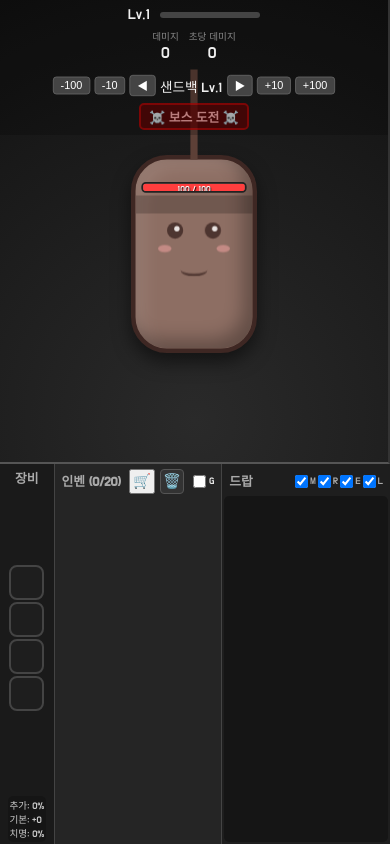
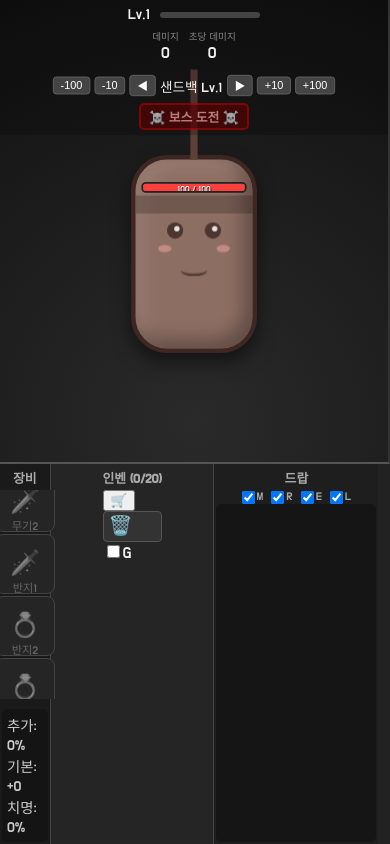
Before and after one commit to coreorders/sandbag-puncher, a plain HTML site: page index.html in a window 390 px wide. Drawn offline with Linux system fonts and the light colour scheme.

Commit message:
Add files via upload

```diff
--- a/style.css
+++ b/style.css
@@ -1057,72 +1057,65 @@ h1 {
 
     /* COL 1: EQUIP (Fixed Width) */
     #col-equip {
-        flex: 0 0 14%;
-        /* Fixed width */
+        flex: 0 0 13%;
+        /* Reduced further */
         background: #1a1a1a;
         min-width: 0;
     }
 
     #equipment-slots {
         flex-direction: column;
-        /* Stack vertically */
         gap: 2px;
         overflow-y: auto;
         height: 100%;
     }
 
     #equipment-slots .slot {
-        width: 35px;
-        height: 35px;
-        /* Small icons */
+        width: 100%;
+        aspect-ratio: 1/1;
+        background: #252525;
+        border: 1px solid #444;
+        position: relative;
+        /* For silhouette */
     }
 
-    .slot-label {
-        display: none;
+    /* Silhouette for Empty Slots (High Contrast) */
+    .slot[data-key^="weapon"] .slot-content:empty::before {
+        content: '🗡️';
+        position: absolute;
+        top: 50%;
+        left: 50%;
+        transform: translate(-50%, -50%);
+        font-size: 1.5rem;
+        opacity: 0.5;
+        pointer-events: none;
+        filter: grayscale(100%);
     }
 
-    /* Hide labels to save space */
-    #stats-summary {
-        font-size: 0.6rem;
-        padding: 2px;
+    .slot[data-key^="ring"] .slot-content:empty::before {
+        content: '💍';
+        position: absolute;
+        top: 50%;
+        left: 50%;
+        transform: translate(-50%, -50%);
+        font-size: 1.5rem;
+        opacity: 0.5;
+        pointer-events: none;
+        filter: grayscale(100%);
     }
 
     /* COL 2: INVENTORY (Fixed Width) */
     #col-inv {
-        flex: 0 0 43%;
-        /* Fixed width */
+        flex: 0 0 42%;
+        /* Reduced further */
         background: #252525;
         display: flex;
         flex-direction: column;
         min-width: 0;
+        border-right: 1px solid #444;
     }
 
-    .col-header {
-        display: flex;
-        justify-content: space-between;
-        width: 100%;
-        align-items: center;
-        padding: 0 5px;
-        flex-shrink: 0;
-        height: 30px;
-    }
-
-    .inv-controls {
-        display: flex;
-        gap: 5px;
-    }
-
-    #btn-open-shop,
-    #trash-can {
-        font-size: 0.9rem;
-        padding: 2px;
-    }
-
-    .gold-mode {
-        font-size: 0.6rem;
-        display: flex;
-        align-items: center;
-    }
+    /* ... (headers unchanged) ... */
 
     #inventory-grid {
         display: grid;
@@ -1130,43 +1123,30 @@ h1 {
         grid-template-rows: repeat(5, 1fr);
         width: 100%;
         flex-grow: 1;
-        /* Fill remaining height */
         gap: 2px;
         padding: 2px;
         overflow: hidden;
     }
 
-    #inventory-grid .slot {
+    /* Shared Slot Styles for Inventory AND Drops */
+    #inventory-grid .slot,
+    #ground-items .slot {
         width: 100%;
         height: 100%;
         background: #333;
-        /* Visual Grid Background */
+        /* Grid Background */
         border: 1px solid #444;
-        /* Visual Grid Border */
+        /* Grid Border */
         display: flex;
         justify-content: center;
         align-items: center;
         overflow: hidden;
     }
 
-    .item {
-        font-size: 1.5rem;
-        /* Fixed icon size */
-        width: 100%;
-        height: 100%;
-        display: flex;
-        justify-content: center;
-        align-items: center;
-        touch-action: none;
-        /* KEY FIX: Diesables browser scroll on items */
-        user-select: none;
-        -webkit-user-select: none;
-    }
-
     /* COL 3: DROPS (Fixed Width) */
     #col-drops {
-        flex: 0 0 43%;
-        /* Fixed width */
+        flex: 0 0 42%;
+        /* Reduced further */
         background: #1e1e1e;
         border-right: none;
         display: flex;
@@ -1174,23 +1154,32 @@ h1 {
         min-width: 0;
     }
 
-    #loot-filter {
-        flex-wrap: wrap;
-        justify-content: center;
-        gap: 2px;
-        flex-shrink: 0;
-        height: 30px;
-        align-items: center;
-        display: flex;
-    }
-
-    #loot-filter label {
-        font-size: 0.6rem;
-    }
+    /* ... (filters unchanged) ... */
 
     #ground-items {
         display: grid;
         grid-template-columns: repeat(4, 1fr);
+        grid-template-rows: repeat(5, 1fr);
+        /* 4x5 Fixed Grid */
+        gap: 2px;
+        width: 100%;
+        flex-grow: 1;
+        overflow: hidden;
+        padding: 2px;
+    }
+
+    .ground-item {
+        font-size: 1.5rem;
+        background: #2a2a2a;
+        border: 1px dashed #444;
+        width: 100%;
+        height: 100%;
+        /* Fill slot */
+        display: flex;
+        justify-content: center;
+        align-items: center;
+    }
+
     grid-template-rows: repeat(5, 1fr);
     /* 4x5 Fixed Grid */
     gap: 2px;
```
Lines whose indentation alone changed are shown as unchanged.
